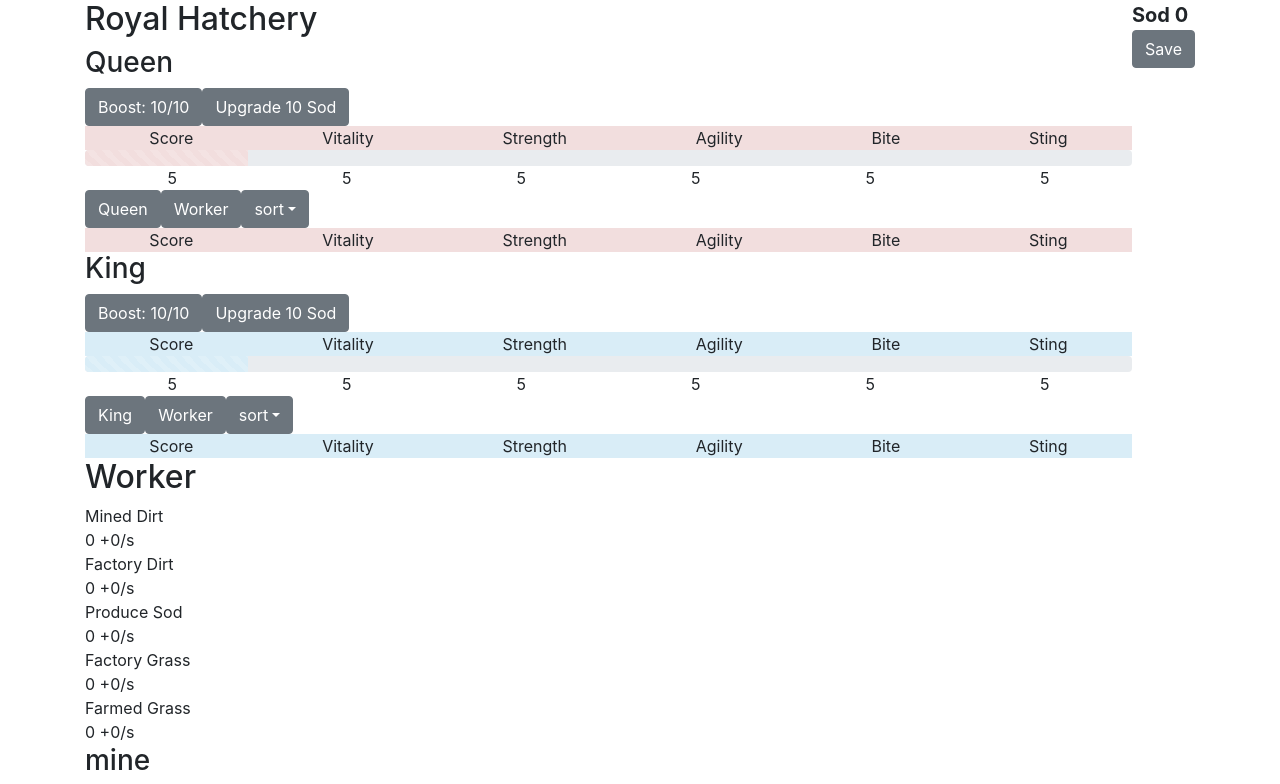
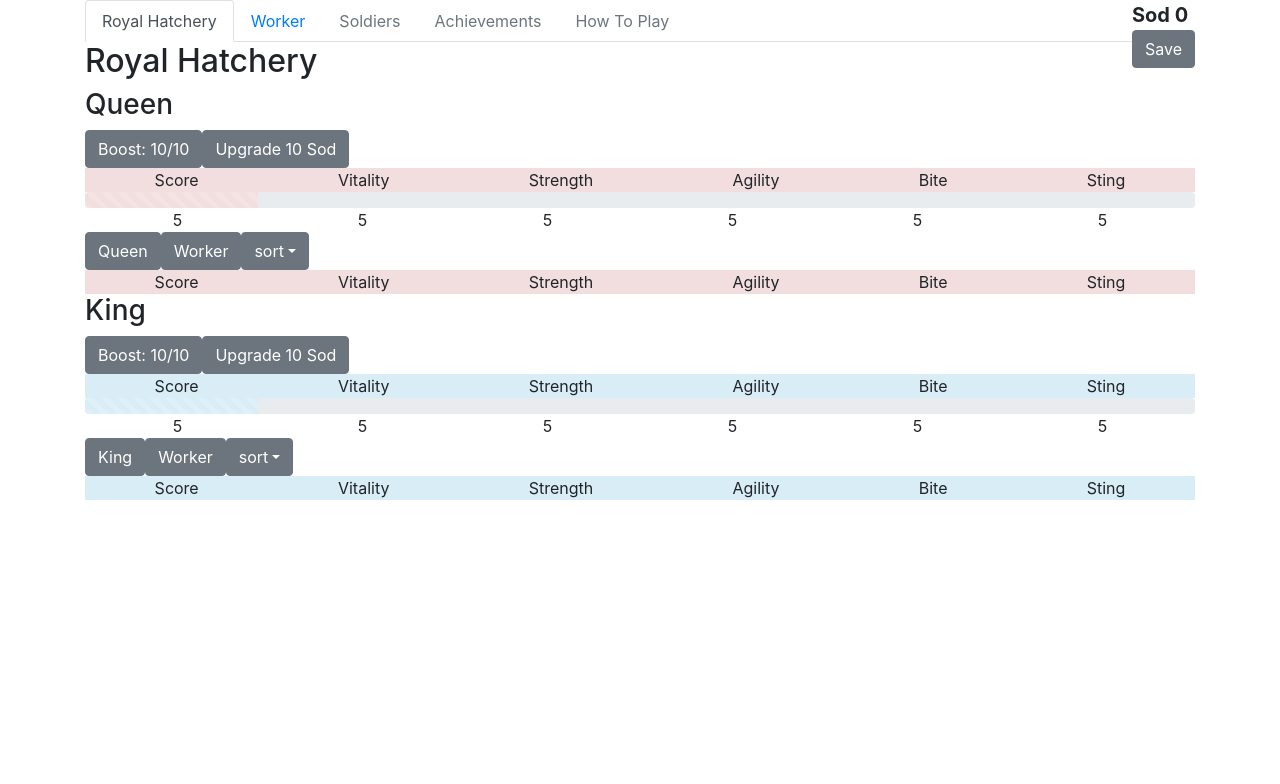
Before and after one commit to lianmakesthings/crittermound, a Vue app: page / in a window 1280 px wide. Shown: the top 784 px of the page. Built offline with nearby package versions, Linux system fonts and the light colour scheme.

Commit message:
use different tabs

```diff
--- a/src/App.vue
+++ b/src/App.vue
@@ -8,8 +8,17 @@
         <b-button v-on:click="save">Save</b-button>
       </div>
     </div>
-    <royal-hatchery></royal-hatchery>
-    <worker></worker>
+    <b-tabs>
+      <b-tab title="Royal Hatchery" active>
+        <royal-hatchery></royal-hatchery>
+      </b-tab>
+      <b-tab title="Worker">
+        <worker></worker>
+      </b-tab>
+      <b-tab title="Soldiers" disabled></b-tab>
+      <b-tab title="Achievements" disabled></b-tab>
+      <b-tab title="How To Play" disabled></b-tab>
+    </b-tabs>
   </div>
 </template>
 
```
